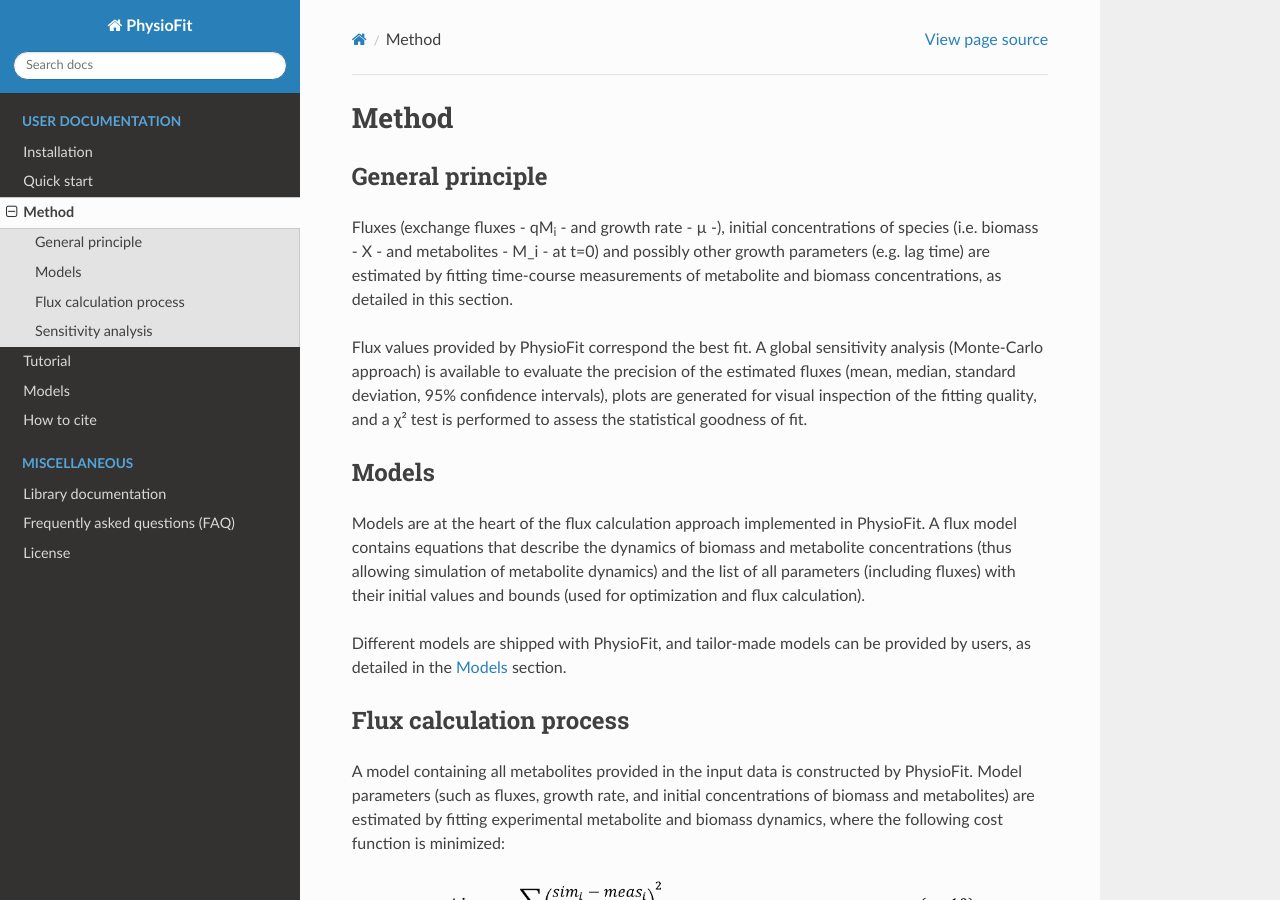
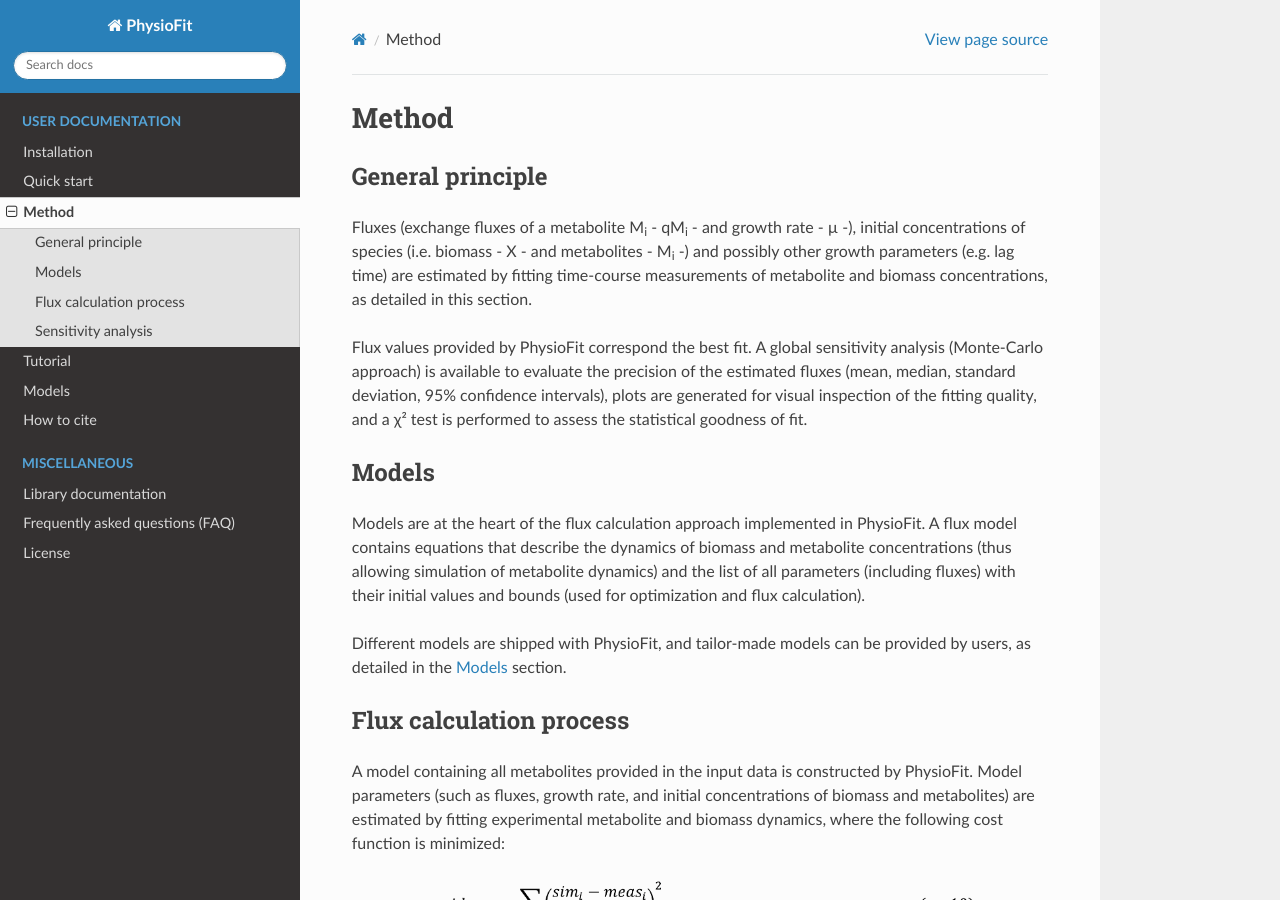
Before and after one commit to MetaSys-LISBP/PhysioFit, a Sphinx documentation site: the page built from docs/method.rst, in a window 1280 px wide and 900 px high. Built offline with Sphinx 7.4.7 and the Read the Docs theme 2.0.0, drawn with Linux system fonts in a browser that asks for light colours.

Commit message:
update doc

```diff
--- a/docs/method.rst
+++ b/docs/method.rst
@@ -4,8 +4,8 @@ Method
 General principle
 *****************
 
-Fluxes (exchange fluxes - qM\ :sub:`i` - and growth rate - µ -), initial concentrations of species (i.e. biomass - X - and
-metabolites - M_i - at t=0) and possibly other growth parameters (e.g. lag time) are estimated by fitting time-course measurements of
+Fluxes (exchange fluxes of a metabolite M\ :sub:`i` - qM\ :sub:`i` - and growth rate - µ -), initial concentrations of species (i.e. biomass - X - and
+metabolites - M\ :sub:`i` -) and possibly other growth parameters (e.g. lag time) are estimated by fitting time-course measurements of
 metabolite and biomass concentrations, as detailed in this section.
 
 Flux values provided by PhysioFit correspond the best fit. A global sensitivity analysis (Monte-Carlo approach) is
```
Also changed, not shown: docs/usage.rst (+12 -12 lines).
